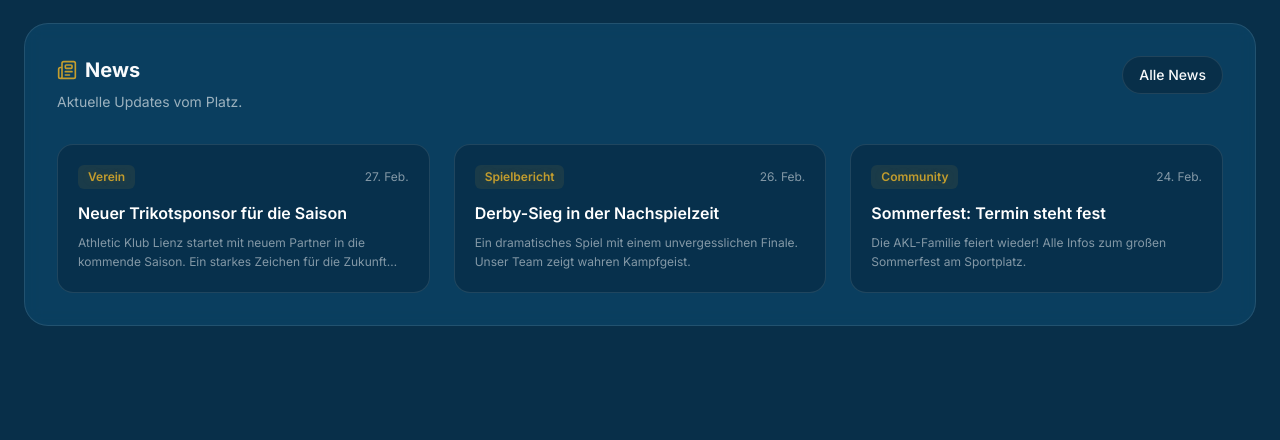
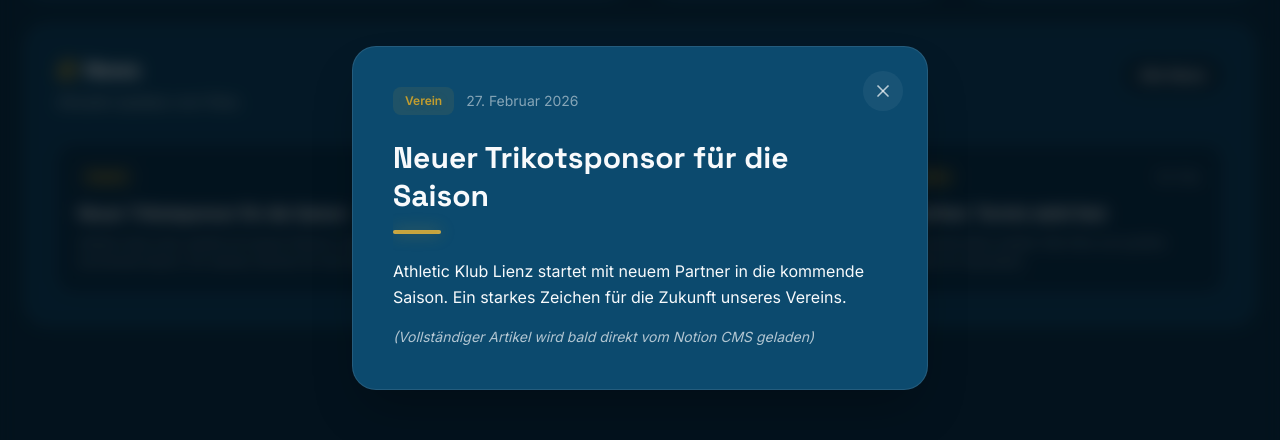
Before and after one commit to MatteOrtner/athletic-klub-lienz-website, a Next.js app: page / in a window 1280 px wide. Both pictures are taken after a click on the element 243 px from the left and 3227 px from the top of the page. Shown: the part 3009-3449 px from the top of the page. Built offline with nearby package versions, Linux system fonts and the light colour scheme; no server answers.

Commit message:
feat: add click-to-expand modal functionality for news items

```diff
--- a/src/components/BentoGrid.tsx
+++ b/src/components/BentoGrid.tsx
@@ -1,6 +1,6 @@
 "use client";
 
-import { motion } from "motion/react";
+import { motion, AnimatePresence } from "motion/react";
 import {
     Calendar,
     Instagram,
@@ -9,10 +9,14 @@ import {
     Trophy,
     MapPin,
     Clock,
+    X,
 } from "lucide-react";
 import { mockMatches, mockNews, INSTAGRAM_EMBED_URL } from "@/lib/constants";
+import { useState } from "react";
 
 export default function BentoGrid() {
+    const [selectedNews, setSelectedNews] = useState<typeof mockNews[0] | null>(null);
+
     // Get the next upcoming match
     const nextMatch = mockMatches.find((m) => m.status === "upcoming");
     // Get the latest completed match
@@ -257,6 +261,7 @@ export default function BentoGrid() {
                             {mockNews.map((news, i) => (
                                 <motion.div
                                     key={news.id}
+                                    onClick={() => setSelectedNews(news)}
                                     initial={{ opacity: 0, y: 15 }}
                                     whileInView={{ opacity: 1, y: 0 }}
                                     viewport={{ once: true }}
@@ -287,6 +292,66 @@ export default function BentoGrid() {
                     </motion.div>
                 </div>
             </div>
+
+            {/* Expandable News Modal */}
+            <AnimatePresence>
+                {selectedNews && (
+                    <div className="fixed inset-0 z-[100] flex items-center justify-center p-4 md:p-6">
+                        <motion.div
+                            initial={{ opacity: 0 }}
+                            animate={{ opacity: 1 }}
+                            exit={{ opacity: 0 }}
+                            onClick={() => setSelectedNews(null)}
+                            className="absolute inset-0 bg-black/60 backdrop-blur-sm cursor-pointer"
+                        />
+                        <motion.div
+                            initial={{ opacity: 0, scale: 0.95, y: 20 }}
+                            animate={{ opacity: 1, scale: 1, y: 0 }}
+                            exit={{ opacity: 0, scale: 0.95, y: 20 }}
+                            className="relative w-full max-w-xl bg-binblau-card border border-white/10 rounded-3xl p-6 md:p-10 shadow-2xl overflow-hidden flex flex-col max-h-[90vh]"
+                            onClick={(e) => e.stopPropagation()}
+                        >
+                            <button
+                                onClick={() => setSelectedNews(null)}
+                                className="absolute top-4 right-4 md:top-6 md:right-6 w-10 h-10 rounded-full bg-white/5 flex items-center justify-center hover:bg-white/10 transition-colors z-10"
+                            >
+                                <X className="w-5 h-5 text-white/70" />
+                            </button>
+
+                            {/* Scrollable Content Inside Modal */}
+                            <div className="overflow-y-auto min-h-0 [-ms-overflow-style:none] [scrollbar-width:none] [&::-webkit-scrollbar]:hidden pr-2">
+                                <div className="flex items-center gap-3 mb-6 pr-10">
+                                    <span className="text-xs font-semibold text-gold bg-gold/10 px-3 py-1.5 rounded-lg">
+                                        {selectedNews.tag}
+                                    </span>
+                                    <span className="text-sm text-white/50">
+                                        {new Date(selectedNews.date).toLocaleDateString("de-AT", {
+                                            day: "numeric",
+                                            month: "long",
+                                            year: "numeric"
+                                        })}
+                                    </span>
+                                </div>
+
+                                <h3 className="text-2xl md:text-3xl font-display font-bold mb-4 pr-6 leading-tight">
+                                    {selectedNews.title}
+                                </h3>
+
+                                <div className="w-12 h-1 bg-gold rounded-full mb-6 gold-glow" />
+
+                                <div className="prose prose-invert prose-p:text-white/70">
+                                    <p className="leading-relaxed text-sm md:text-base">
+                                        {selectedNews.excerpt}
+                                    </p>
+                                    <p className="leading-relaxed mt-4 opacity-70 italic text-sm">
+                                        (Vollständiger Artikel wird bald direkt vom Notion CMS geladen)
+                                    </p>
+                                </div>
+                            </div>
+                        </motion.div>
+                    </div>
+                )}
+            </AnimatePresence>
         </section>
     );
 }
```
